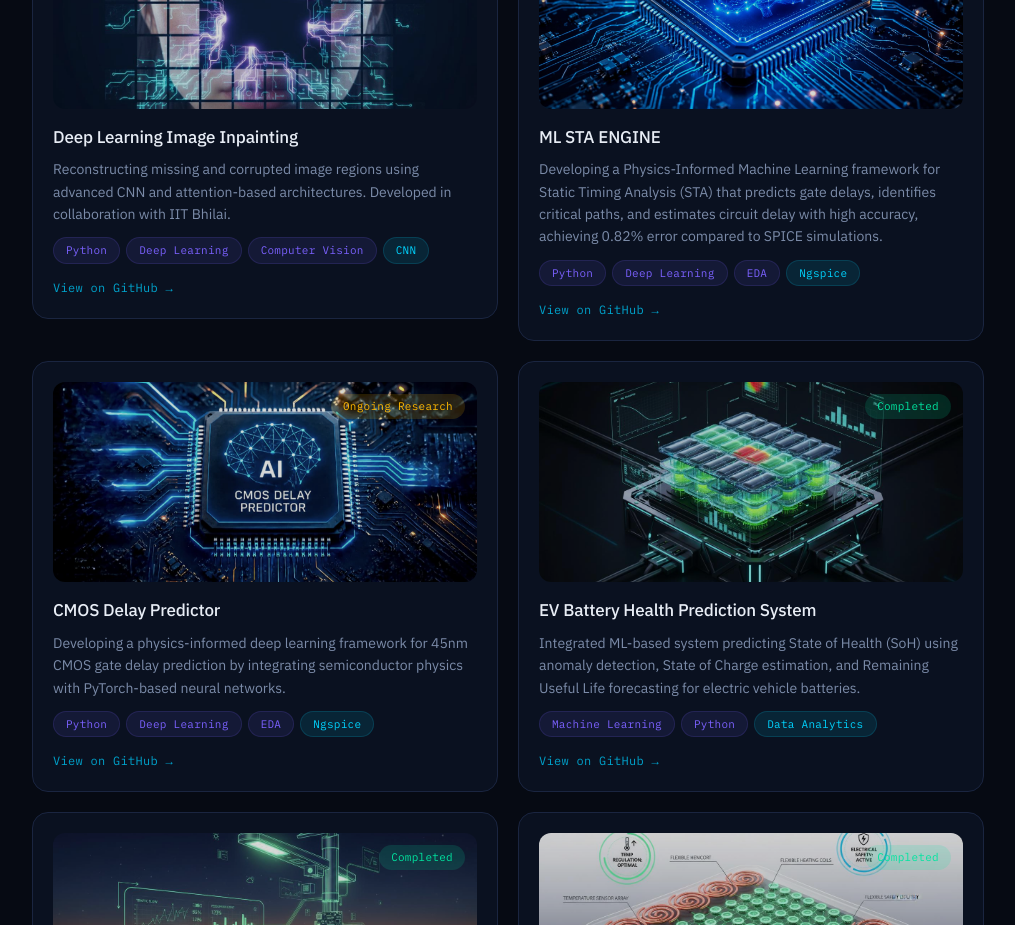
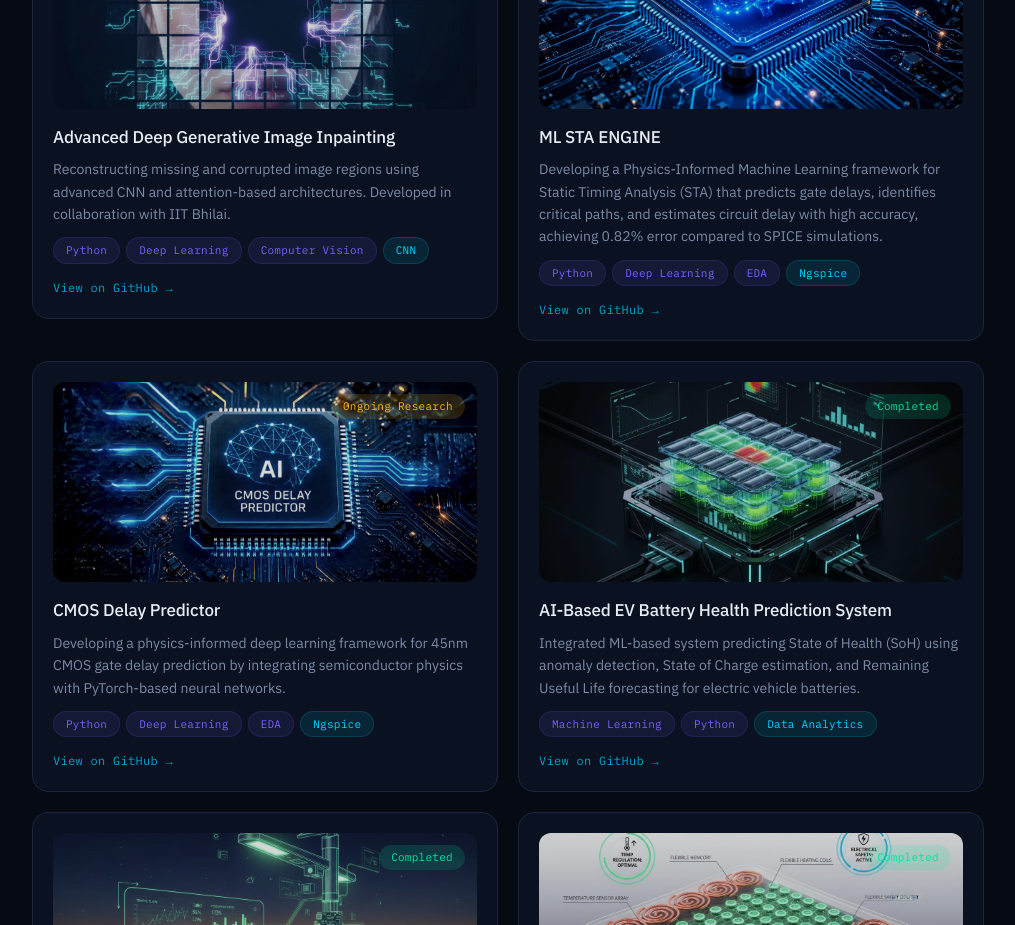
Before and after one commit to rishii-25/Portfolio, a React (Vite) app: page / in a window 1280 px wide. Shown: the part 1760-2685 px from the top of the page, without its empty margins (132-1147 px from the left). Built offline with nearby package versions, Linux system fonts and the light colour scheme.

Commit message:
Update project titles for clarity and specificity

```diff
--- a/src/sections/ProjectsSection.tsx
+++ b/src/sections/ProjectsSection.tsx
@@ -15,7 +15,7 @@ const projects = [
     image: '/assets/project-inpainting.jpg',
     badge: 'Ongoing Research' as const,
     badgeColor: 'amber' as const,
-    title: 'Deep Learning Image Inpainting',
+    title: 'Advanced Deep Generative Image Inpainting',
     description:
       'Reconstructing missing and corrupted image regions using advanced CNN and attention-based architectures. Developed in collaboration with IIT Bhilai.',
     tags: [
@@ -66,7 +66,7 @@ const projects = [
     image: '/assets/project-battery.jpg',
     badge: 'Completed' as const,
     badgeColor: 'green' as const,
-    title: 'EV Battery Health Prediction System',
+    title: 'AI-Based EV Battery Health Prediction System',
     description:
       'Integrated ML-based system predicting State of Health (SoH) using anomaly detection, State of Charge estimation, and Remaining Useful Life forecasting for electric vehicle batteries.',
     tags: [
```
